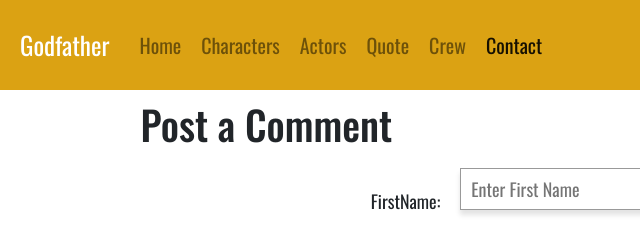
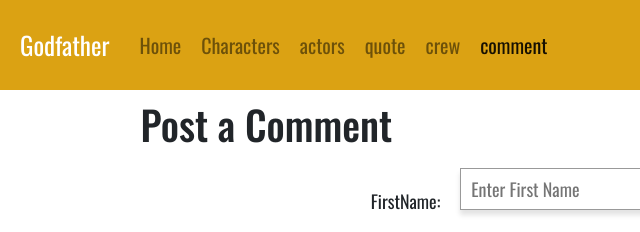
Before and after one commit to ryanjoshyfrancis/thegodfather, a plain HTML site: page comment.html in a window 1280 px wide. Shown: the top 232 px of the page, 0-640 px from the left. Drawn offline with nearby package versions, Linux system fonts and the light colour scheme.

Commit message:
Update comment.html

```diff
--- a/comment.html
+++ b/comment.html
@@ -25,10 +25,10 @@
 <li class="nav-item"> <a class="nav-link" href="index.html">Home <span class="sr-only">(current)</span></a> </li>
 <li class="nav-item"> <a class="nav-link" href="characters.html
 ">Characters</a> </li>
-<li class="nav-item"> <a class="nav-link" href="actors.html">Actors</a> </li>
-<li class="nav-item"> <a class="nav-link" href="quote.html">Quote</a> </li>
-<li class="nav-item "> <a class="nav-link" href="crew.html">Crew</a> </li>
-<li class="nav-item active"> <a class="nav-link" href="comment.html">Contact</a> </li>
+<li class="nav-item"> <a class="nav-link" href="actors.html">actors</a> </li>
+<li class="nav-item"> <a class="nav-link" href="quote.html">quote</a> </li>
+<li class="nav-item "> <a class="nav-link" href="crew.html">crew</a> </li>
+<li class="nav-item active"> <a class="nav-link" href="comment.html">comment</a> </li>
 </ul>
 
 <form action="https://www.google.ie/search" class="form-inline my-2 my-lg-0">
```
